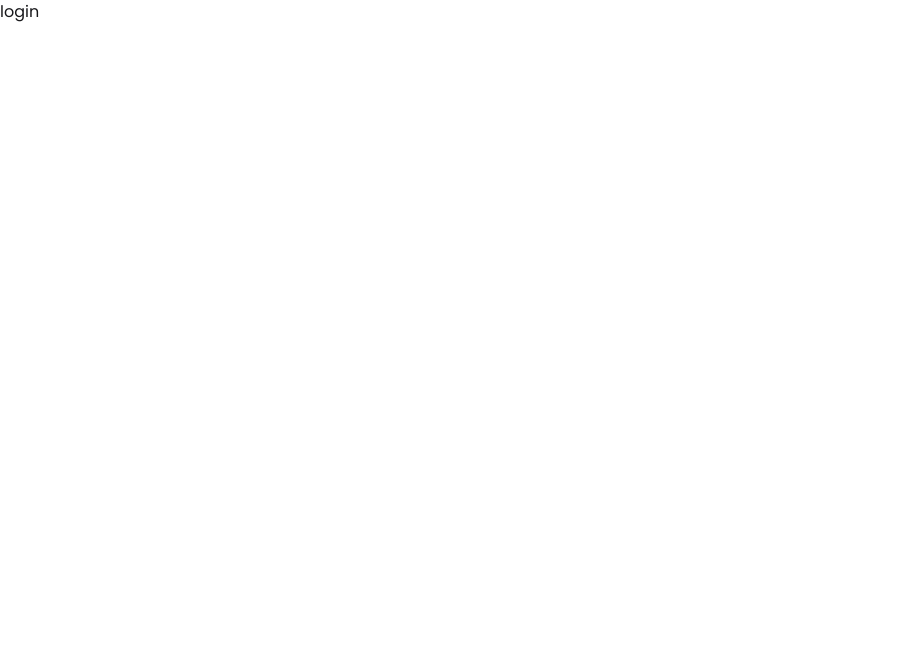
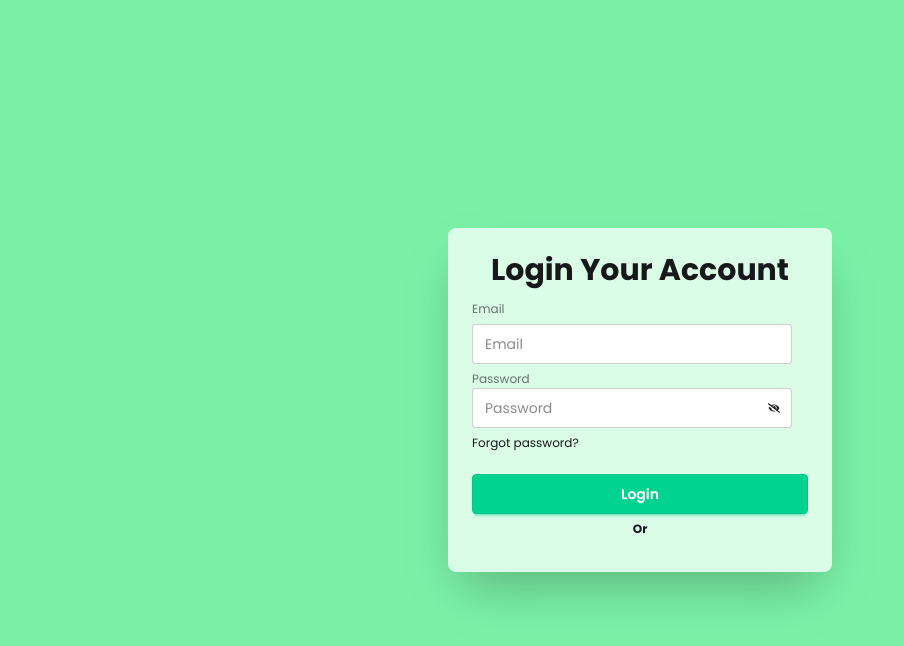
Before and after one commit to aftabuddin007/job-task-1, a React (Vite) app: page /auth/login in a window 1280 px wide. Shown: the top 646 px of the page, without its empty margins (0-904 px from the left). Built offline with nearby package versions, Linux system fonts and the light colour scheme.

Commit message:
add login page

```diff
--- a/package.json
+++ b/package.json
@@ -13,6 +13,7 @@
     "@tailwindcss/vite": "^4.2.1",
     "react": "^19.2.0",
     "react-dom": "^19.2.0",
+    "react-icons": "^5.5.0",
     "react-router": "^7.13.1",
     "tailwindcss": "^4.2.1"
   },
--- a/src/Pages/Login/Login.jsx
+++ b/src/Pages/Login/Login.jsx
@@ -1,9 +1,57 @@
-import React from 'react';
+import React, { useState } from 'react';
+import { FaEyeSlash, FaRegEye } from 'react-icons/fa';
+import { Link } from 'react-router';
+const Login = () => {
 
-const Login = () => {
+
+const [show,setShow]=useState(false);
+const handleLogin =(e)=>{
+    e.preventDefault();
+}
+
     return (
         <div>
-            login
+             <div>
+            <div className='items-center justify-center flex   min-h-screen bg-green-300'>
+                <div className="card bg-green-100 w-full max-w-sm shrink-0 shadow-2xl">
+      <div className="card-body">
+        <h1 className="text-3xl font-bold text-center">Login Your Account</h1>
+        <form  onSubmit={handleLogin}>
+          <fieldset className="fieldset">
+          {/* email */}
+          <label className="label">Email</label>
+          <input name='email'
+          type="email"
+        //   ref={emailRef}
+
+           className="input" placeholder="Email" required />
+          {/* password */}
+          <div className='relative'>
+            <label className="label">Password</label>
+          <input name='password' type={show ? 'text':'password'} className="input" placeholder="Password" required />
+          <span onClick={()=>setShow(!show)} className='absolute right-7 top-8 cursor-pointer z-50'>{show ? <FaRegEye />:<FaEyeSlash />}</span>
+          </div>
+          {/* {
+            error && <p className='text-red-500 text-xs'>{error}</p>
+          }
+           */}
+            <button type='button'
+            // onClick={handleForgetPassword}
+            className=" text-left  link link-hover">Forgot password?</button>
+
+          <button type='submit' className="btn btn-success mt-4 text-white">Login</button>
+          <p className='text-center font-bold text-md'>Or</p>
+          <div className='text-center  '>
+            {/* Google */}
+
+          </div>
+          {/* <p className='text-center mt-4 font-semibold '>Don't Have an account? <Link to='/auth/signup' className='text-red-600'>SignUp</Link></p> */}
+        </fieldset>
+        </form>
+      </div>
+    </div>
+            </div>
+        </div>
         </div>
     );
 };
```
Also changed, not shown: 1 other file (tests, documents, lock files or other folders).
